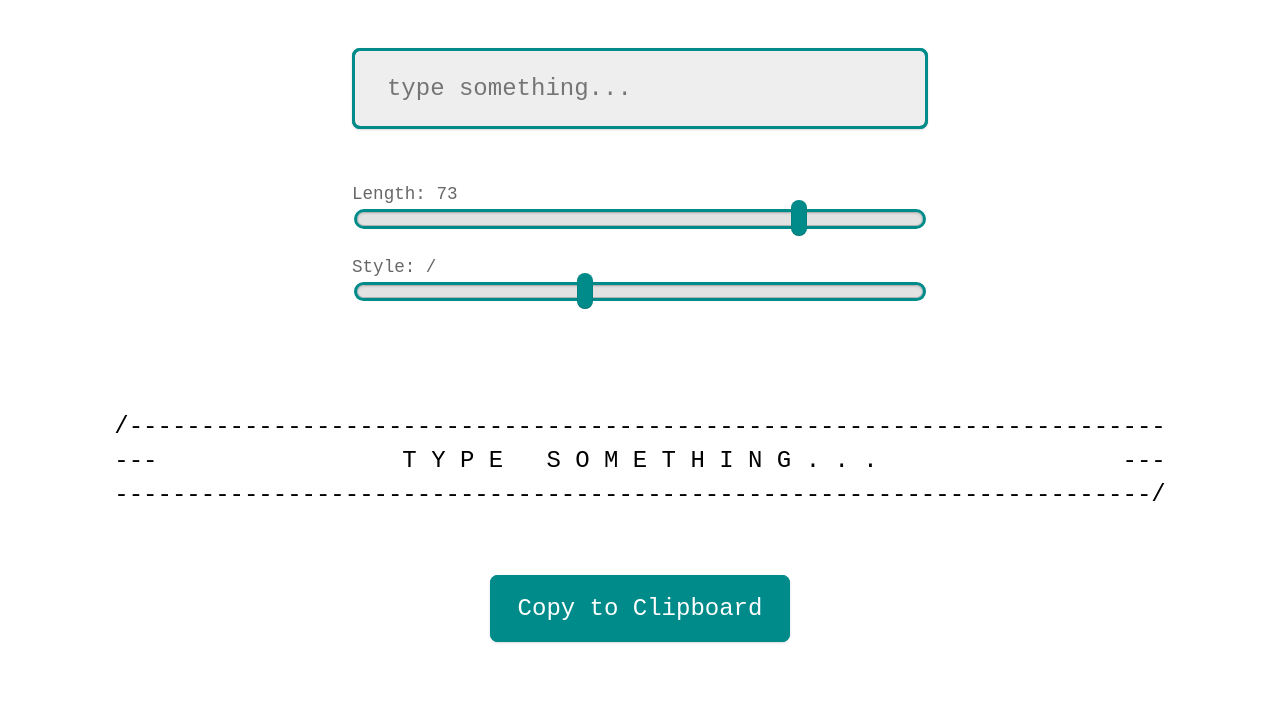
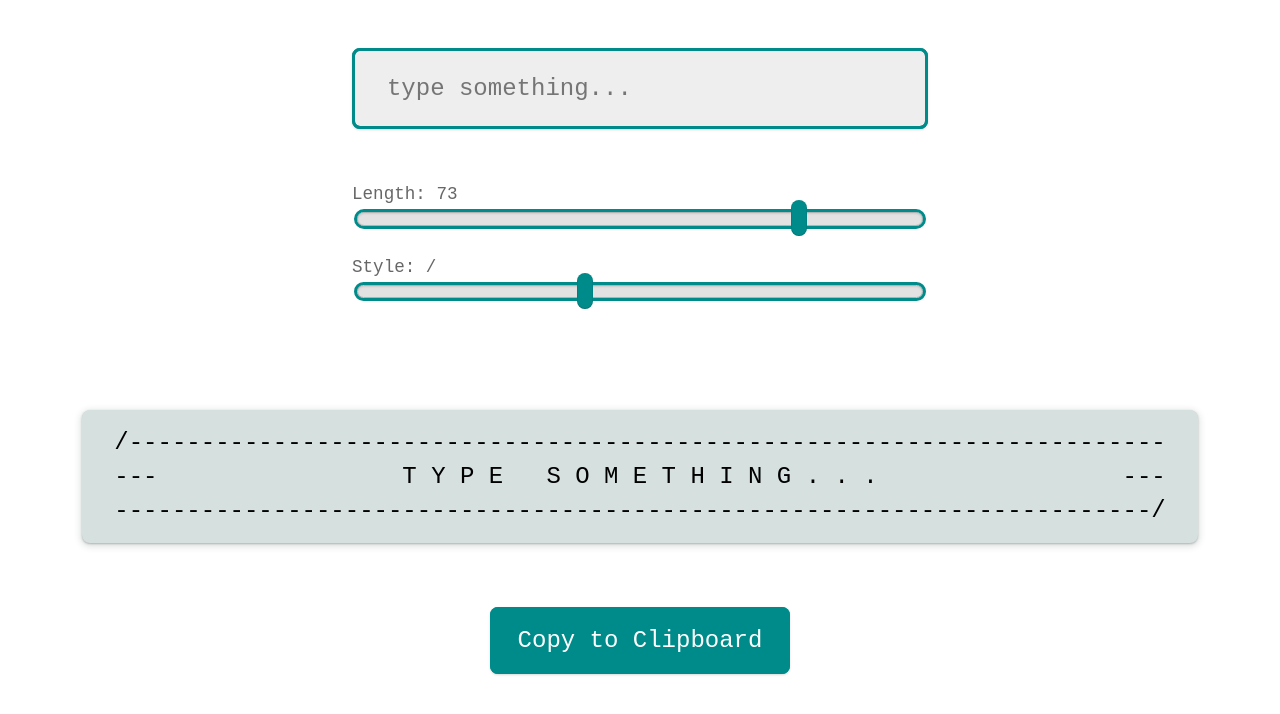
Before and after one commit to nitasn/nitasn.github.io, a plain HTML site: page h1-comments/index.html in a window 1280 px wide. Drawn offline with nearby package versions, Linux system fonts and the light colour scheme.

Commit message:
more design

```diff
--- a/h1-comments/style.css
+++ b/h1-comments/style.css
@@ -54,6 +54,11 @@ input[type="text"]:focus {
   font-size: 1.5rem;
   line-height: 1.4;
   margin-top: 4rem;
+  box-shadow: rgba(60, 64, 67, 0.3) 0px 1px 2px 0px, rgba(60, 64, 67, 0.15) 0px 2px 6px 2px;
+  box-sizing: content-box;
+  padding: 1rem 2rem;
+  border-radius: 0.5rem;
+  background-color: rgb(213 224 223);
 }
 
 .btn-copy {
```
